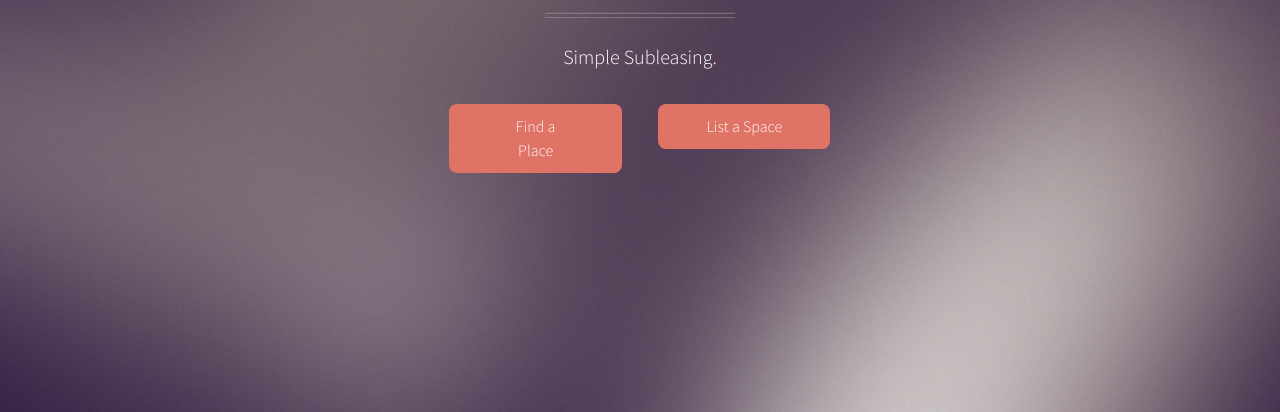
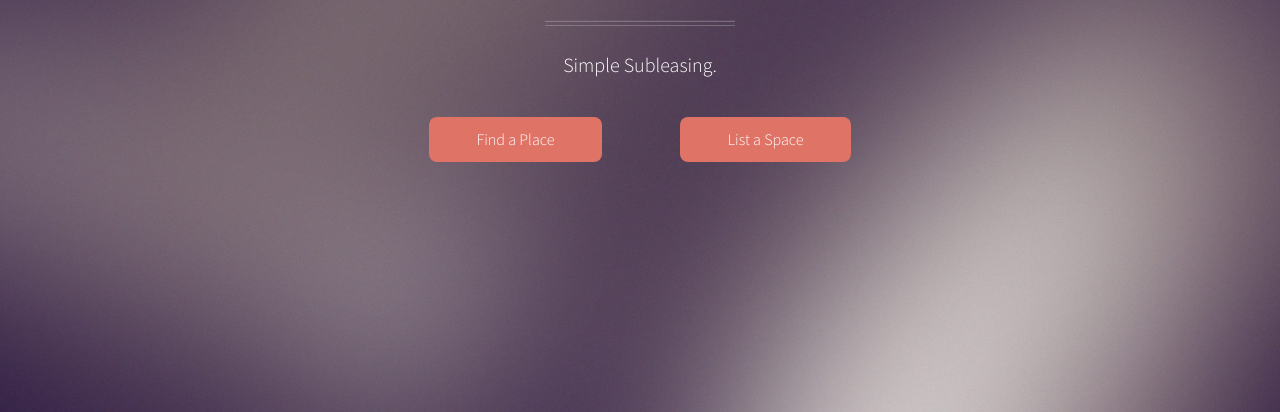
Before and after one commit to phyxl/subber, a plain HTML site: page templates/index.html in a window 1280 px wide. Shown: the part 388-800 px from the top of the page. Drawn offline with Linux system fonts and the light colour scheme; files that its build step writes are made by us from their sources; files whose address does not match are found by name.

Commit message:
button things

```diff
--- a/static/css/skel.css
+++ b/static/css/skel.css
@@ -197,7 +197,7 @@
 		/* 0% */
 
 			.row.\30 \25 > * {
-				padding: 0;
+				padding: 5px 0 0 10px;
 			}
 
 			.row.\30 \25 {
--- a/static/css/style-mobile.css
+++ b/static/css/style-mobile.css
@@ -144,7 +144,7 @@
 		.button
 		{
 			display: block;
-			padding: 0;
+			padding: 5px;
 			line-height: 3em;
 			width: 100%;
 		}
--- a/static/css/style.css
+++ b/static/css/style.css
@@ -1036,7 +1036,9 @@
 		{
 			display: inline-block;
             max-width: 20em;
-
+            white-space: nowrap;
+			margin-left: auto;
+			margin-right: auto;
 		}
 
 		#header header
--- a/templates/index.html
+++ b/templates/index.html
@@ -39,14 +39,16 @@
 							<p>Simple Subleasing.</p>
 						</header>
 						<footer>
-							<div  class="row">
-								<div class="4u">
-								</div>
-								<div class="2u">
-									<a href="find.html" class="button">Find a Place</a>
-								</div>
-								<div class="2u">
-									<a href="list.html" class="button">List a Space</a>
+							<div>
+								<div>
+									<div style="display: inline-block;padding: 5px;">
+										<a style="width: 100%;" href="find.html" class="button">Find a Place</a>
+									</div>
+									<div style="width: 5%;display: inline-block;">
+									</div>
+									<div style="display: inline-block;padding: 5px;">
+										<a style="width: 100%;" href="list.html" class="button">List a Space</a>
+									</div>
 								</div>
 							</div>
 						</footer>
```
